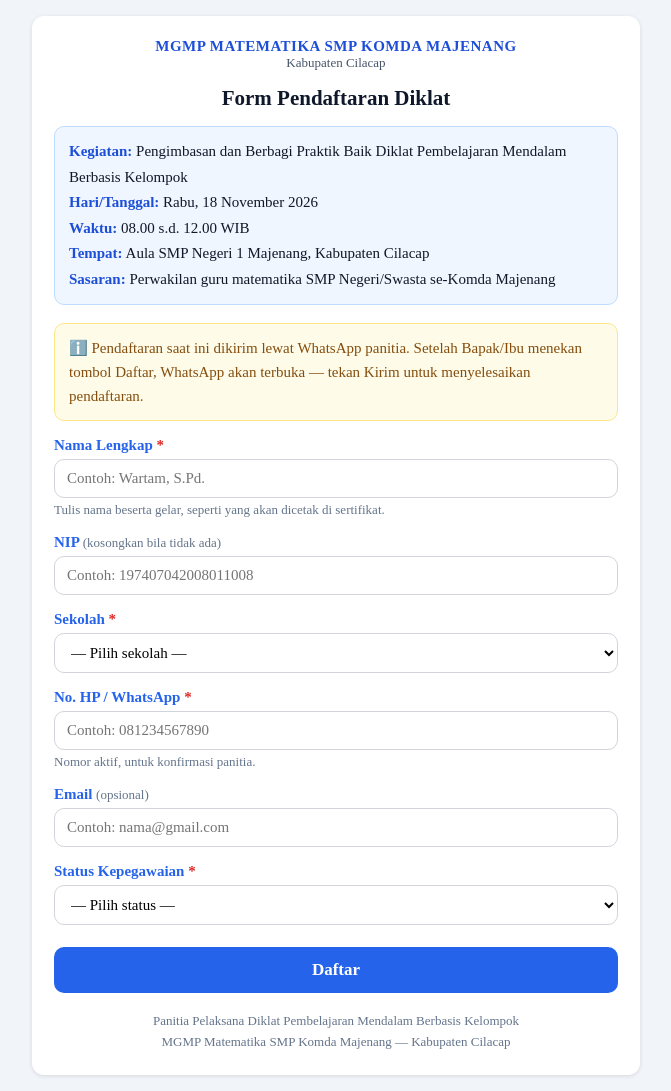
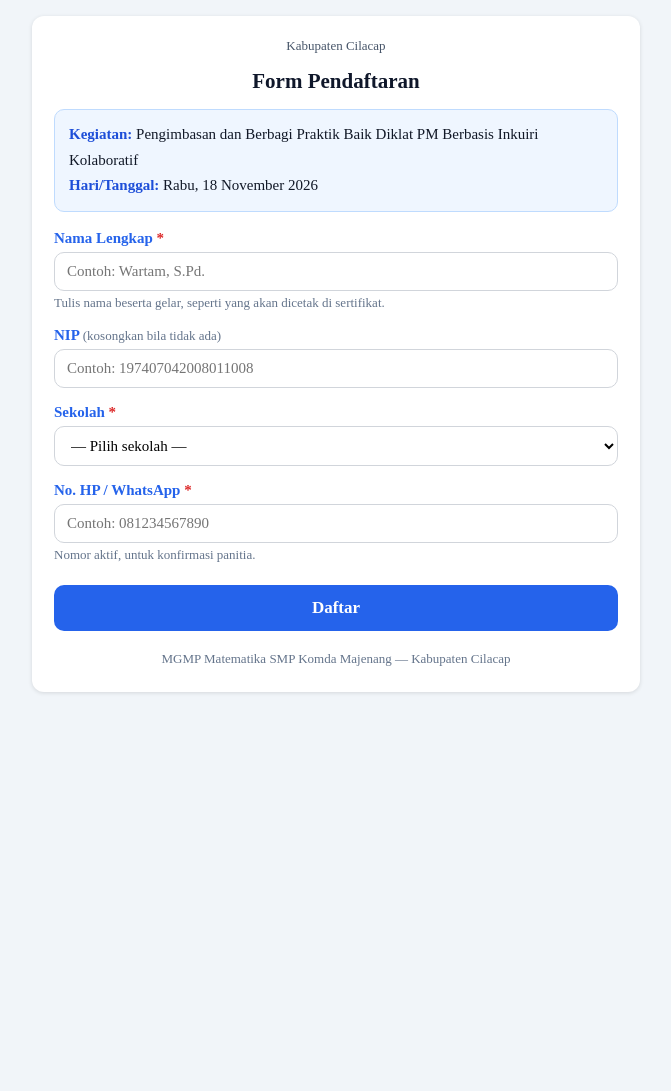
Before and after one commit to mgmpmatsmpmajenang/mgmpmatsmpmajenang.github.io, a plain HTML site: page pendaftaran-diklat.html in a window 1280 px wide. Shown: the whole page, without its empty margins (304-975 px from the left). After the commit the page ends 800 px from the top, so only its background shows below. Drawn offline with Linux system fonts and the light colour scheme.

Commit message:
Form pendaftaran Diklat: hapus Email/Status, ganti kegiatan jadi Berbasis Inkuiri Kolaboratif

```diff
--- a/pendaftaran-diklat.html
+++ b/pendaftaran-diklat.html
@@ -36,19 +36,13 @@
 <div class="wrap">
   <div class="kartu">
     <div class="kop">
-      <div class="org">MGMP MATEMATIKA SMP KOMDA MAJENANG</div>
       <div class="sub">Kabupaten Cilacap</div>
     </div>
-    <h1>Form Pendaftaran Diklat</h1>
+    <h1>Form Pendaftaran</h1>
     <div class="acara">
-      <b>Kegiatan:</b> Pengimbasan dan Berbagi Praktik Baik Diklat Pembelajaran Mendalam Berbasis Kelompok<br>
+      <b>Kegiatan:</b> Pengimbasan dan Berbagi Praktik Baik Diklat PM Berbasis Inkuiri Kolaboratif<br>
       <b>Hari/Tanggal:</b> Rabu, 18 November 2026<br>
-      <b>Waktu:</b> 08.00 s.d. 12.00 WIB<br>
-      <b>Tempat:</b> Aula SMP Negeri 1 Majenang, Kabupaten Cilacap<br>
-      <b>Sasaran:</b> Perwakilan guru matematika SMP Negeri/Swasta se-Komda Majenang
     </div>
-
-    <div id="pesan-cadangan" class="pesan cadangan"></div>
 
     <form id="form-daftar" novalidate>
       <label for="nama">Nama Lengkap <span class="wajib">*</span></label>
@@ -115,18 +109,6 @@
       <input type="tel" id="wa" placeholder="Contoh: 081234567890" required>
       <div class="hint">Nomor aktif, untuk konfirmasi panitia.</div>
 
-      <label for="email">Email <span class="opsional">(opsional)</span></label>
-      <input type="email" id="email" placeholder="Contoh: nama@gmail.com">
-
-      <label for="status">Status Kepegawaian <span class="wajib">*</span></label>
-      <select id="status" required>
-        <option value="">— Pilih status —</option>
-        <option>PNS</option>
-        <option>PPPK</option>
-        <option>Honorer</option>
-        <option>Lainnya</option>
-      </select>
-
       <button type="submit" class="tombol" id="btn-daftar">Daftar</button>
       <div id="pesan" class="pesan"></div>
     </form>
@@ -140,7 +122,7 @@
       </div>
     </div>
 
-    <div class="kaki">Panitia Pelaksana Diklat Pembelajaran Mendalam Berbasis Kelompok<br>MGMP Matematika SMP Komda Majenang — Kabupaten Cilacap</div>
+    <div class="kaki">MGMP Matematika SMP Komda Majenang — Kabupaten Cilacap</div>
   </div>
 </div>
 <script>
@@ -171,25 +153,17 @@ el("sekolah").addEventListener("change", function(){
   el("bungkus-sekolah-lain").classList.toggle("sembunyi", el("sekolah").value !== "Lainnya");
 });
 
-if(!WEBAPP_URL){
-  el("pesan-cadangan").innerHTML = "ℹ️ Pendaftaran saat ini dikirim lewat WhatsApp panitia. Setelah Bapak/Ibu menekan tombol Daftar, WhatsApp akan terbuka — tekan Kirim untuk menyelesaikan pendaftaran.";
-}
-
 el("form-daftar").addEventListener("submit", function(ev){
   ev.preventDefault();
   var nama = el("nama").value.trim();
   var nip = el("nip").value.trim();
   var sekolah = ambilSekolah();
   var wa = normalisasiWa(el("wa").value);
-  var email = el("email").value.trim();
-  var status = el("status").value;
   if(!nama){ tampilPesan("Nama lengkap wajib diisi.", "gagal"); return; }
   if(!sekolah){ tampilPesan("Sekolah wajib dipilih.", "gagal"); return; }
   if(wa.length < 10 || wa.length > 15){ tampilPesan("No. HP / WhatsApp tidak valid. Contoh: 081234567890.", "gagal"); return; }
-  if(email && email.indexOf("@") < 1){ tampilPesan("Alamat email tidak valid.", "gagal"); return; }
-  if(!status){ tampilPesan("Status kepegawaian wajib dipilih.", "gagal"); return; }
 
-  var data = { nama: nama, nip: nip, sekolah: sekolah, wa: wa, email: email, status: status };
+  var data = { nama: nama, nip: nip, sekolah: sekolah, wa: wa };
   var btn = el("btn-daftar");
   btn.disabled = true;
   btn.textContent = "Mengirim…";
@@ -208,9 +182,7 @@ el("form-daftar").addEventListener("submit", function(ev){
       + "Nama: " + encodeURIComponent(nama) + "%0A"
       + "NIP: " + encodeURIComponent(nip || "-") + "%0A"
       + "Sekolah: " + encodeURIComponent(sekolah) + "%0A"
-      + "No. HP/WA: " + encodeURIComponent(wa) + "%0A"
-      + "Email: " + encodeURIComponent(email || "-") + "%0A"
-      + "Status: " + encodeURIComponent(status);
+      + "No. HP/WA: " + encodeURIComponent(wa);
     window.open("https://wa.me/" + WA_PANITIA + "?text=" + teks, "_blank");
     btn.disabled = false;
     btn.textContent = "Daftar";
```
